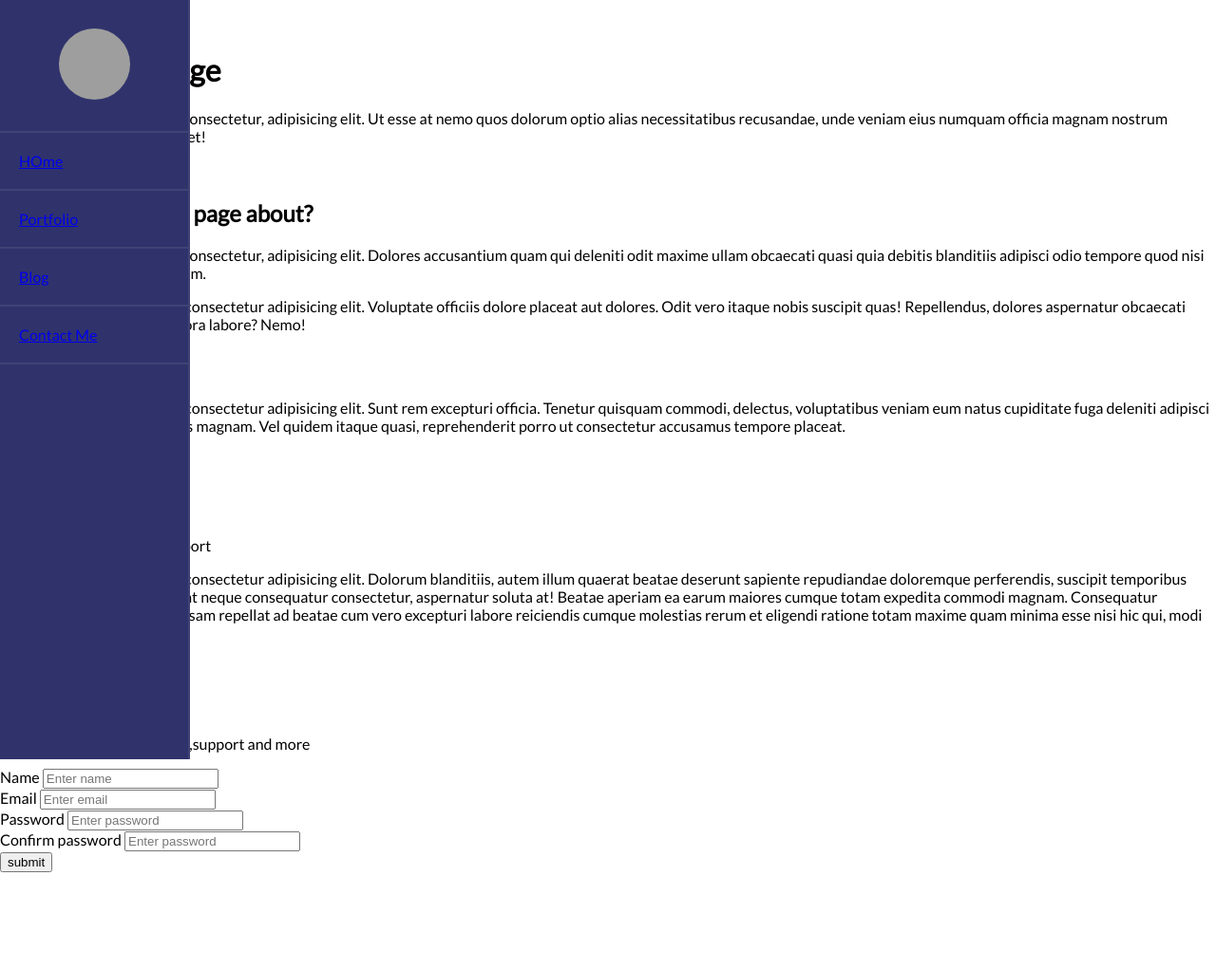
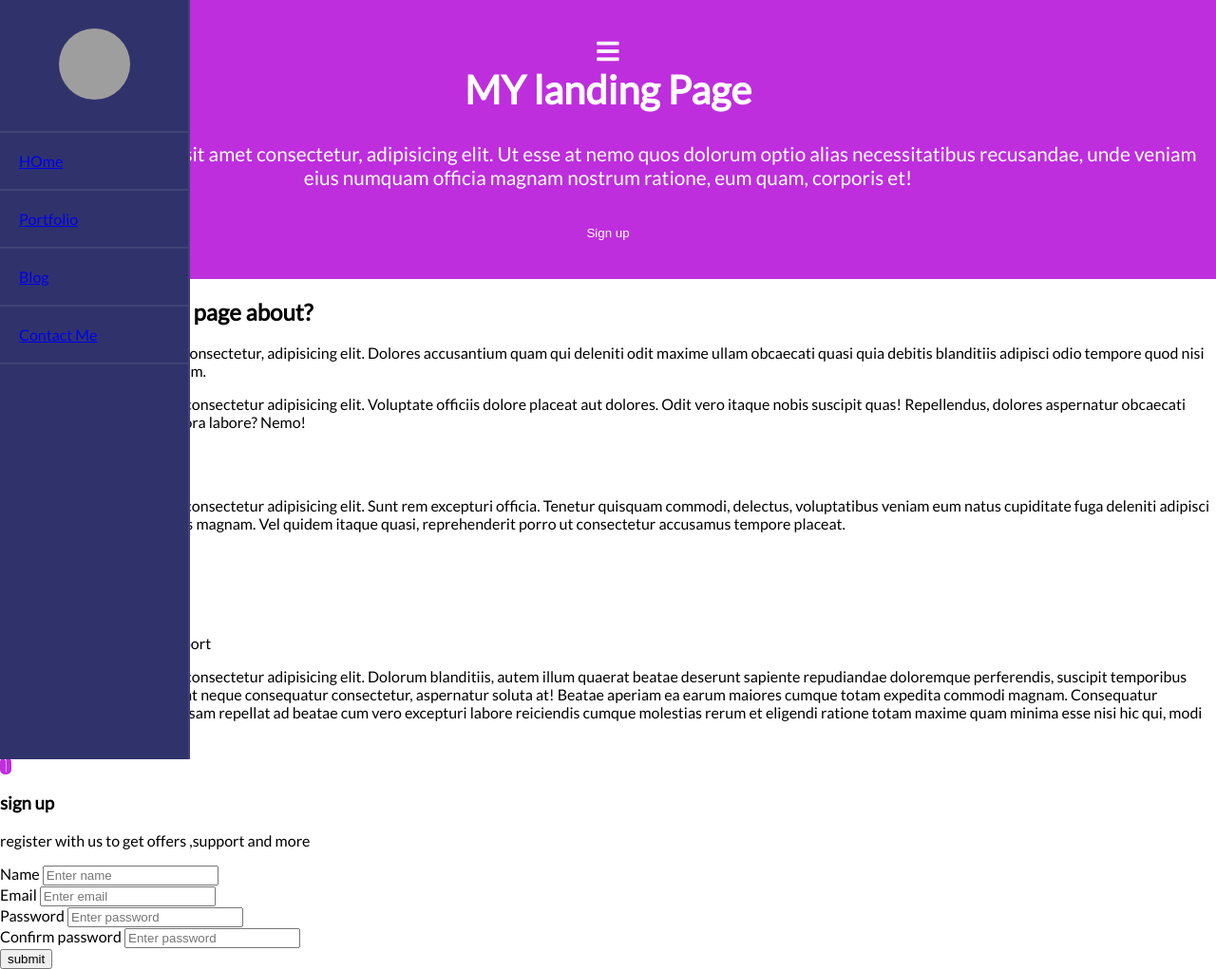
Before and after one commit to sadafamininia99/Landing-page, a plain HTML site: page index.html in a window 1280 px wide. Shown: the whole page at 95% size. Before the commit the page ends 919 px from the top, so only its background shows below. Drawn offline with Linux system fonts and the light colour scheme; grey boxes are pictures that could not be loaded; a script that the page names is missing; some icons are missing.

Commit message:
add style to header

```diff
--- a/style.css
+++ b/style.css
@@ -53,3 +53,26 @@ nav {
   nav ul li:first-of-type {
     border-top: 2px solid rgba(200, 200, 200, 0.1);
   }
+  header{
+      background-color: var(--secondary-color);
+      color: white;
+      font-size: 130%;
+      position: relative;
+      padding: 40px 15px;
+      text-align: center;
+
+  }
+  header h1{
+margin: 0;
+  }
+  header p{
+      margin: 30px 0;
+  }
+
+  button ,input [type='submit']{
+      background-color: var(--secondary-color);
+      border:0;
+      border-radius: 5px;
+      color: #fff;
+
+  }
```
